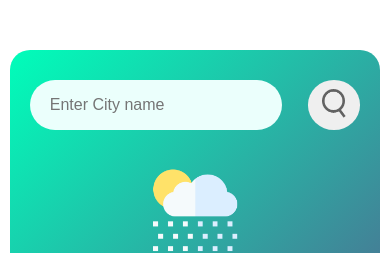
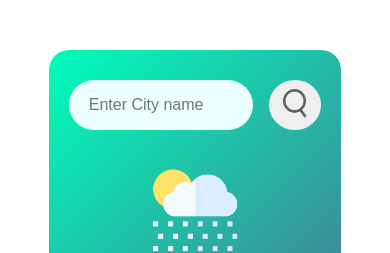
Before and after one commit to VishalGRV/weather_app, a plain HTML site: page index.html in a window 390 px wide. Shown: the top 253 px of the page. Drawn offline with Linux system fonts and the light colour scheme.

Commit message:
Changes to CSS fo mobile size screen

```diff
--- a/styles.css
+++ b/styles.css
@@ -107,14 +107,12 @@
 
 @media screen and (max-width: 480px) {
   .card {
-    width: 95%;
+    width: 75%;
     padding: 30px 20px;
     margin: 50px auto 0;
   }
 
-  .search {
-    gap: 10px;
-  }
+
 
   .search-input {
     width: 100%;
```
